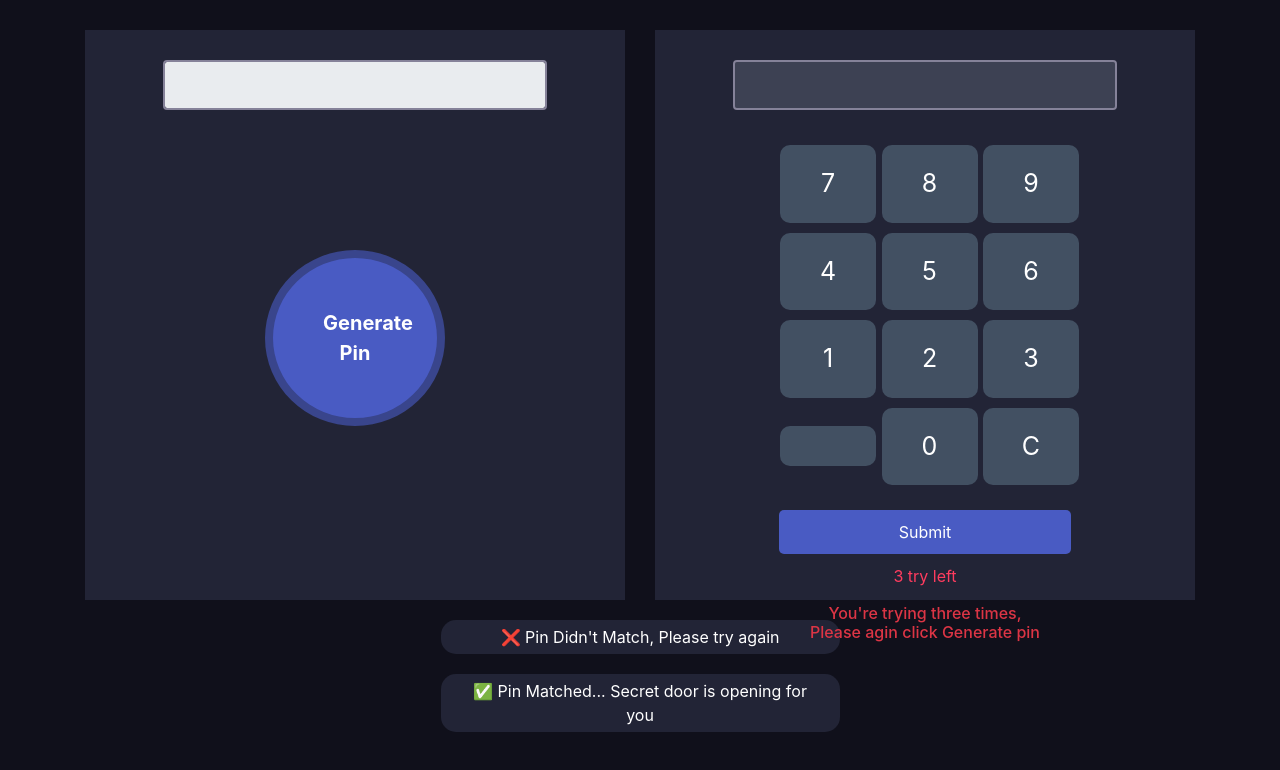
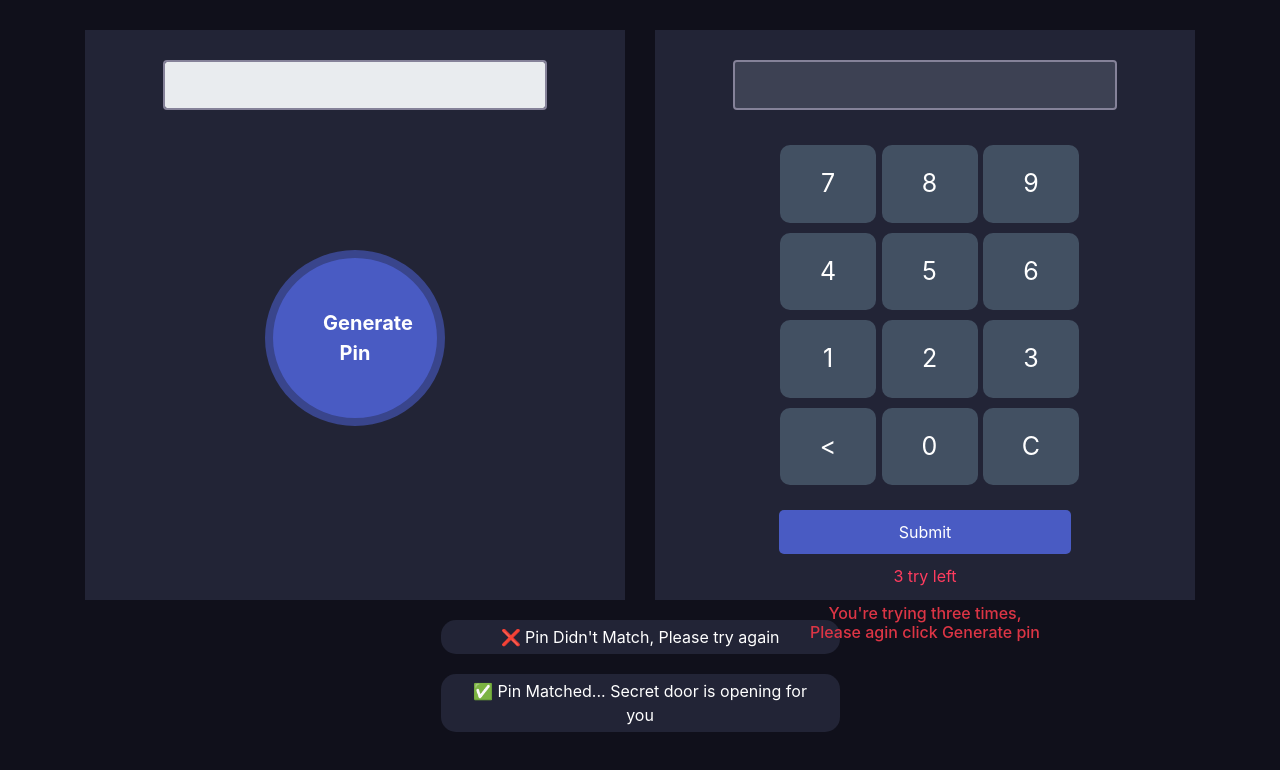
Before and after one commit to rakib57/pin-matcher, a plain HTML site: page index.html in a window 1280 px wide. Drawn offline with nearby package versions, Linux system fonts and the light colour scheme.

Commit message:
alhamdulillah my 4th assignment done

```diff
--- a/index.html
+++ b/index.html
@@ -37,7 +37,7 @@
                               <div class="button" onclick = "number(3)">3</div>
                             </div>
                             <div class="calc-button-row">
-                                <div class="button" id="clearSpace"></div>
+                                <div class="button" id="clearSpace"><</div>
                                 <div class="button" onclick = "number(0)">0</div>
                                 <div class="button" id="clear">C</div>
                             </div>
```
